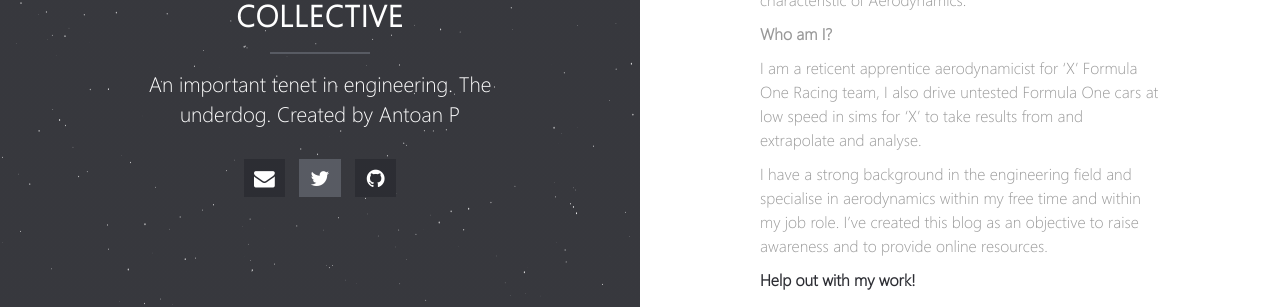
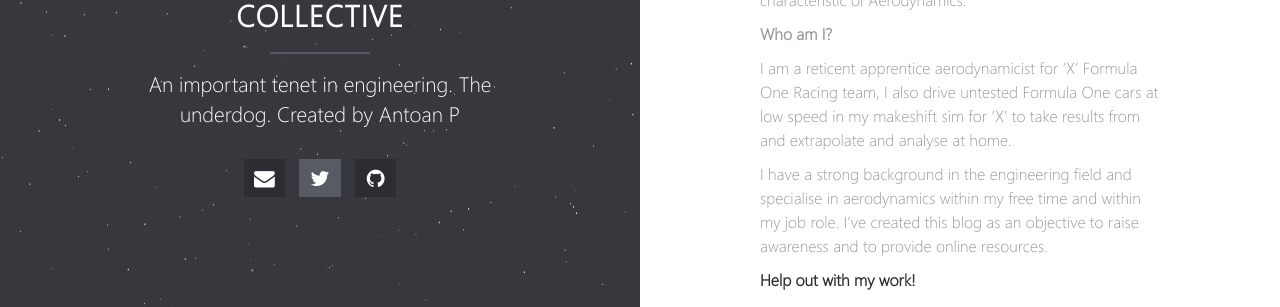
Before and after one commit to EXYZED/AerodynamicalCollective, a Jekyll site: the page built from index.md, in a window 1280 px wide. Shown: the part 447-754 px from the top of the page. Built offline with Jekyll 4.4.1, drawn with Linux system fonts in a browser that asks for light colours; our own code applies the rules of GitHub Pages for plain Markdown files.

Commit message:
Update index.md

```diff
--- a/index.md
+++ b/index.md
@@ -8,7 +8,7 @@ It governs the interaction between a fluid environment with a solid body. Althou
 
 **Who am I?**
 
-I am a reticent apprentice aerodynamicist for 'X' Formula One Racing team, I also drive untested Formula One cars at low speed in sims for 'X' to take results from and extrapolate and analyse.
+I am a reticent apprentice aerodynamicist for 'X' Formula One Racing team, I also drive untested Formula One cars at low speed in my makeshift sim for 'X' to take results from and extrapolate and analyse at home.
 
 I have a strong background in the engineering field and specialise in aerodynamics within my free time and within my job role. I've created this blog as an objective to raise awareness and to provide online resources.
 
```
